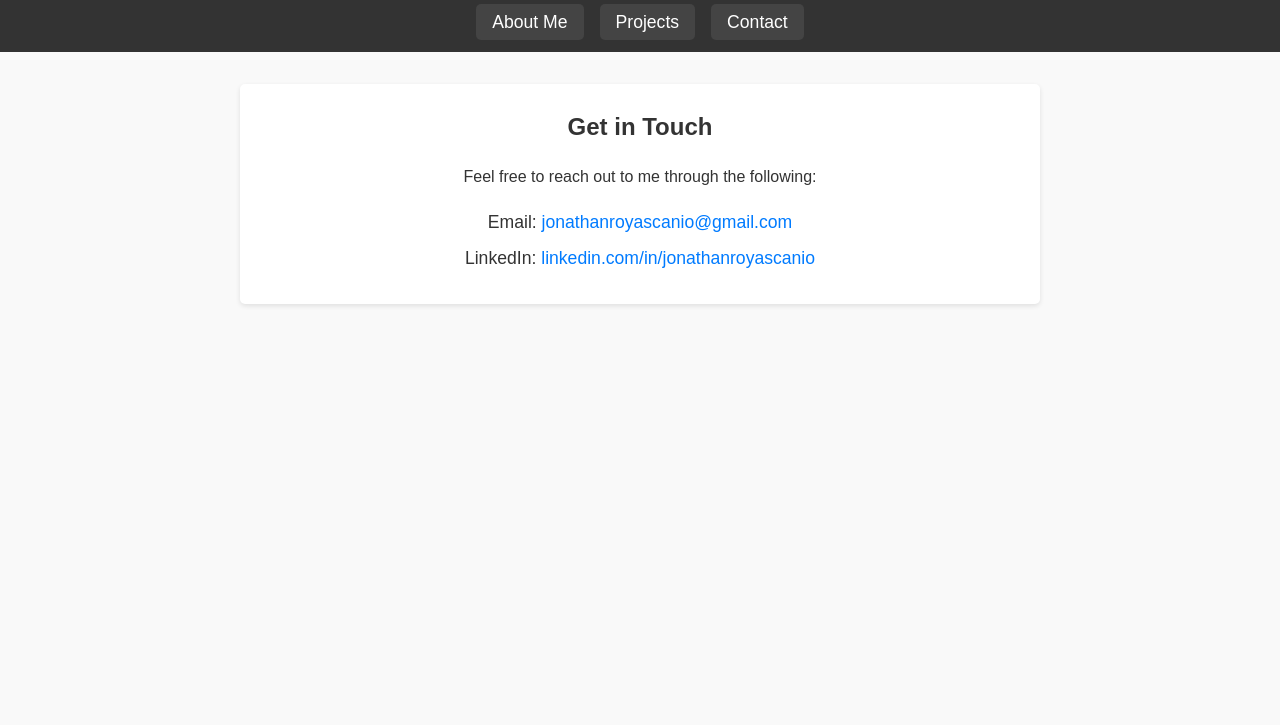
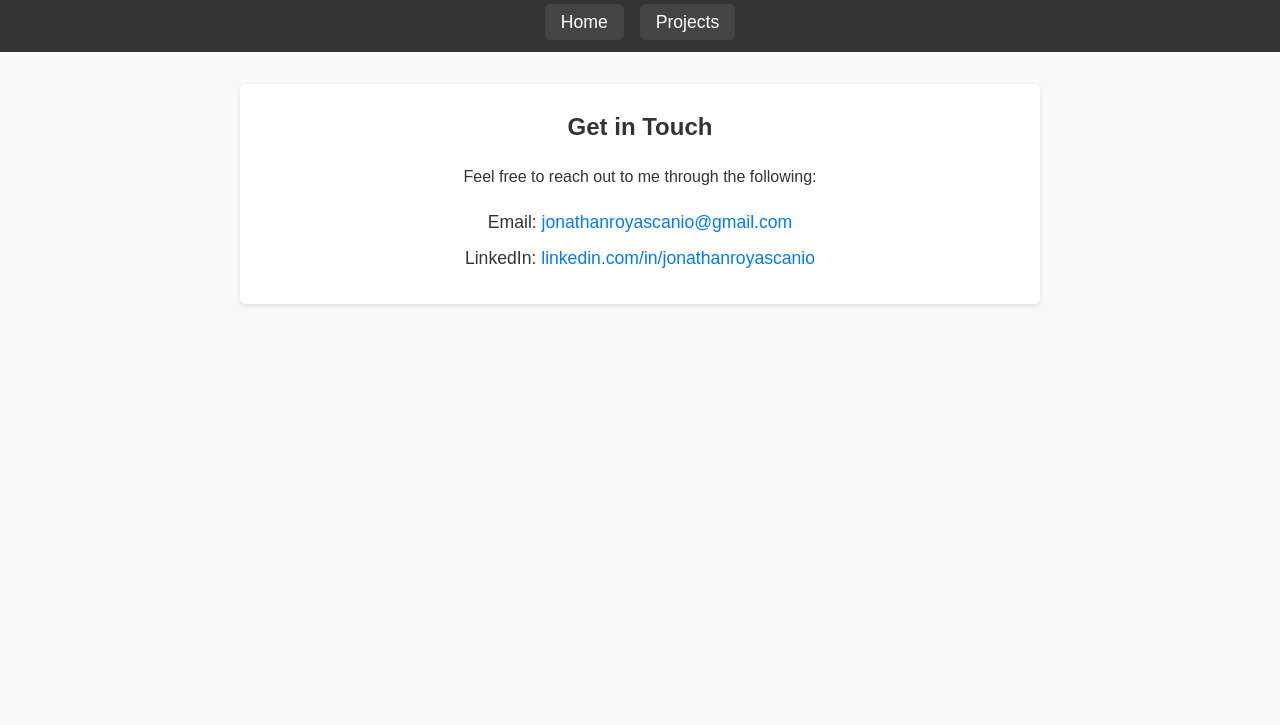
Before and after one commit to Jonathanroyascanio/jonathanroyascanio.github.io, a plain HTML site: page contact/index.html in a window 1280 px wide. Shown: the part 75-800 px from the top of the page. Drawn offline with Linux system fonts and the light colour scheme.

Commit message:
fixed button display

```diff
--- a/contact/index.html
+++ b/contact/index.html
@@ -11,9 +11,8 @@
         <h1>Contact Me</h1>
         <nav>
             <ul>
-                <li><a href="../index.html">About Me</a></li>
+                <li><a href="../index.html">Home</a></li>
                 <li><a href="../project/index.html">Projects</a></li>
-                <li><a href="../contact/index.html">Contact</a></li>
             </ul>
         </nav>
     </header>
```
Also changed, not shown: project/index.html (+0 -1 lines).
